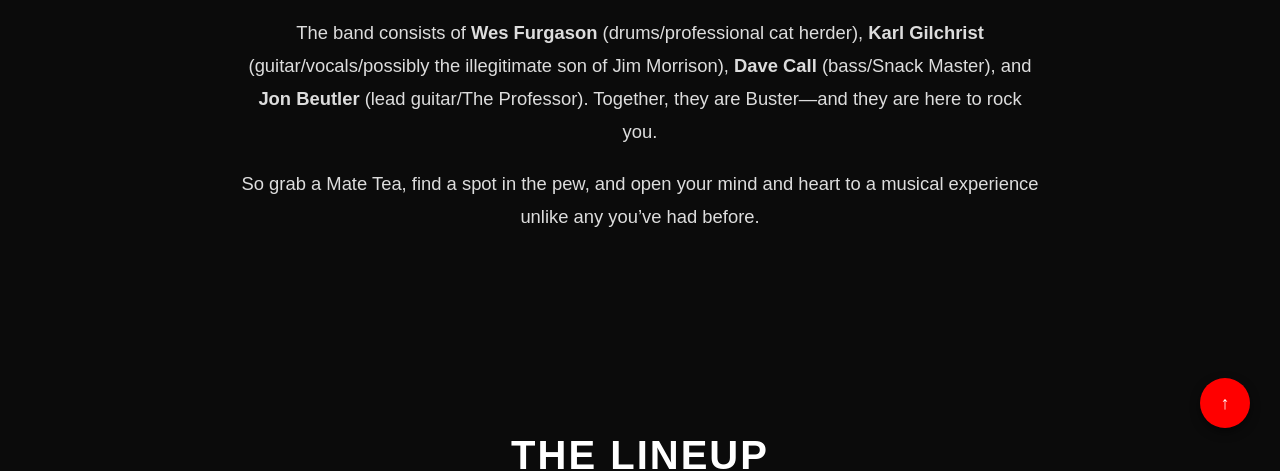
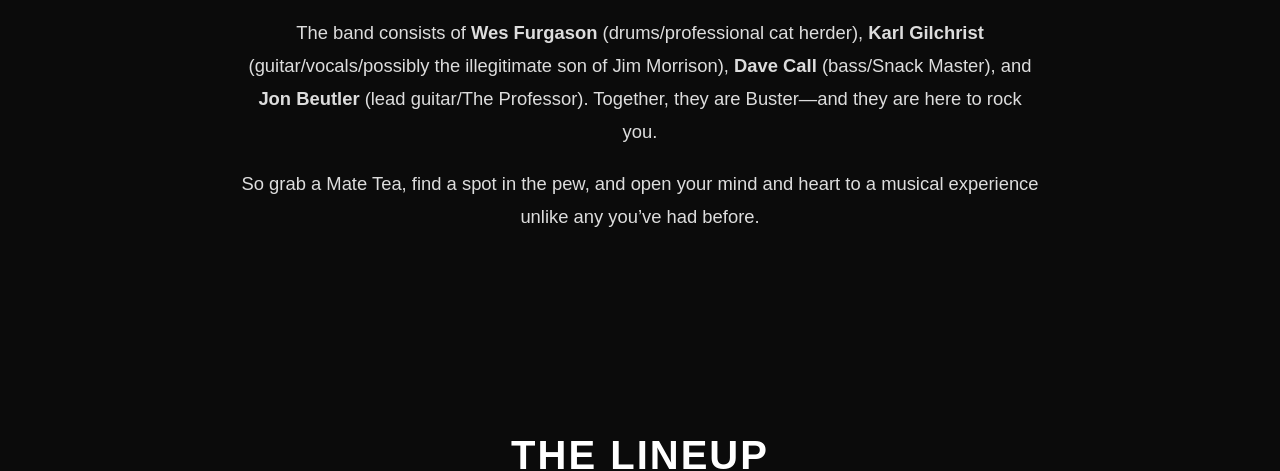
Before and after one commit to wfurgason/Buster.github.io, a plain HTML site: page epk.html in a window 1280 px wide. Shown: the part 342-813 px from the top of the page. Drawn offline with Linux system fonts and the light colour scheme.

Commit message:
set none in css for scroll

```diff
--- a/epk-styles.css
+++ b/epk-styles.css
@@ -275,7 +275,7 @@ cite {
 }
 /* --- Back to Top Button --- */
 #backToTop {
-    display: block !important; /* Hidden by default */
+    display: none; /* Hidden by default */
     position: fixed;
     bottom: 30px;
     right: 30px;
```
